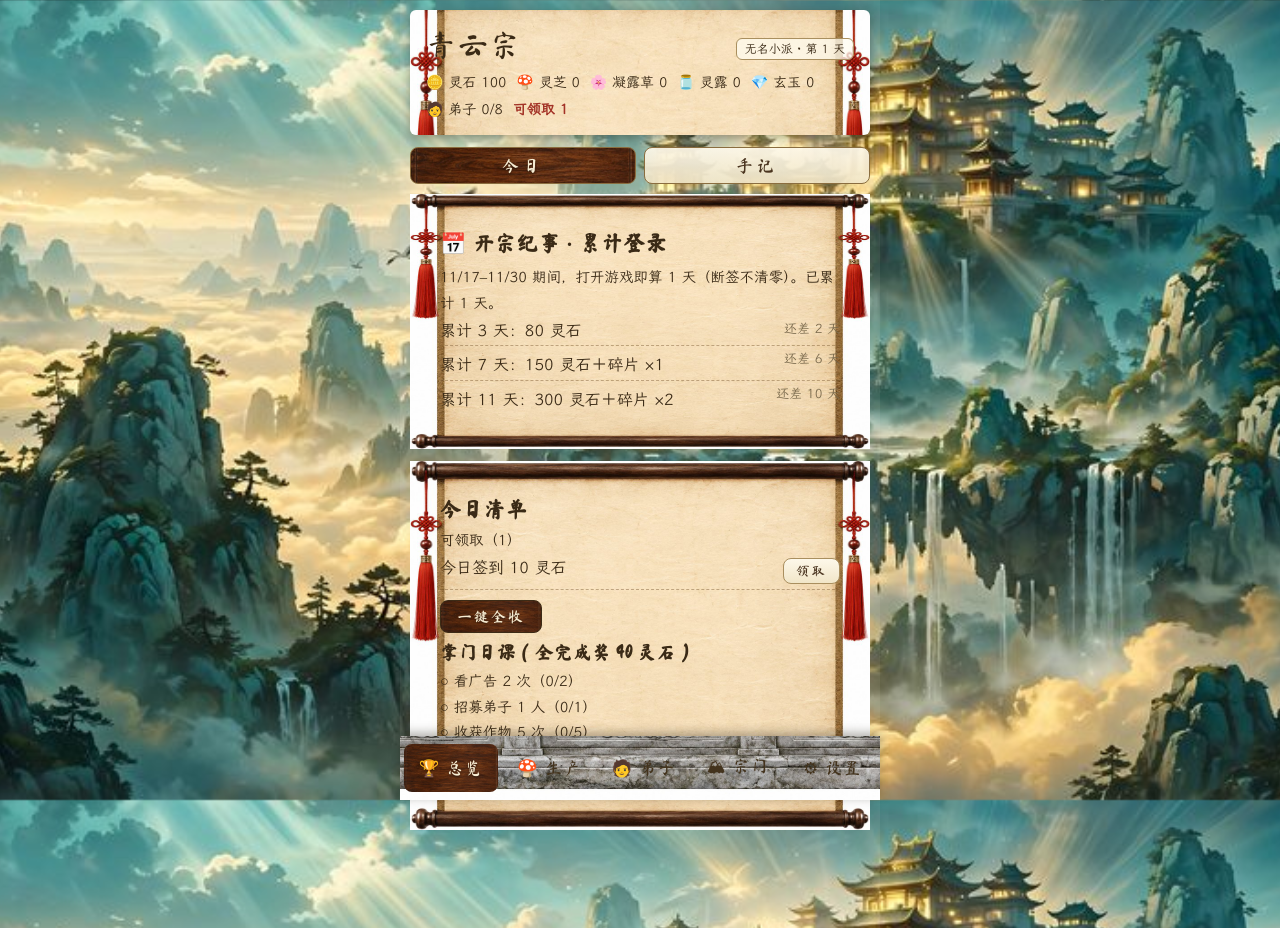
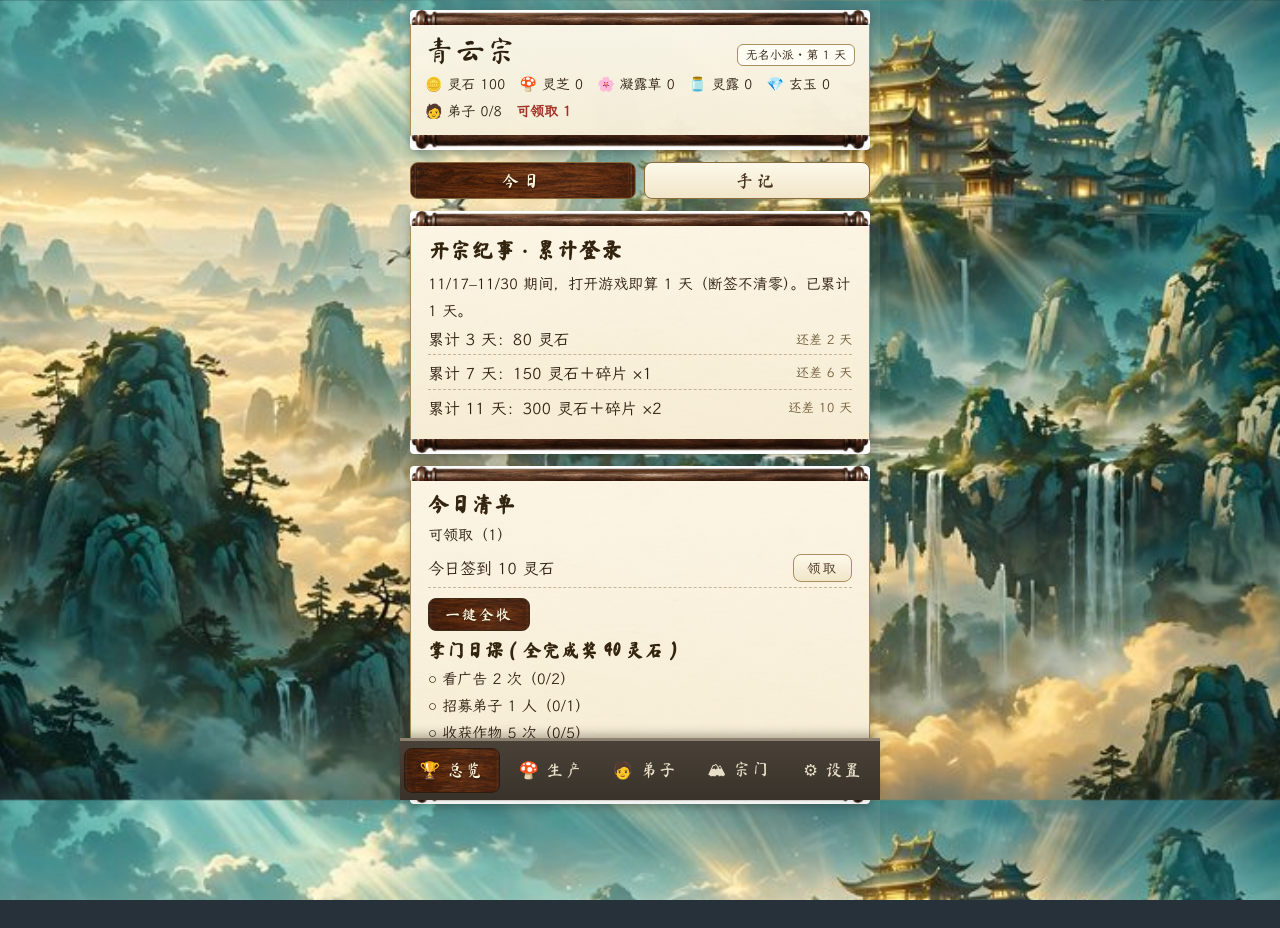
Before and after one commit to peiyuanliu212-prog/kaizongmen, a plain HTML site: page proof/index.html in a window 1280 px wide. After the commit the page ends 900 px from the top, so only its background shows below. Drawn offline with Linux system fonts and the light colour scheme.

Commit message:
proof v2: clean-first layout (roller strips, flat paper text areas, dark readable tab bar)

```diff
--- a/proof/index.html
+++ b/proof/index.html
@@ -1,49 +1,56 @@
 <!DOCTYPE html>
 <html lang="zh-CN"><head><meta charset="utf-8">
 <meta name="viewport" content="width=device-width, initial-scale=1, maximum-scale=1, user-scalable=no">
-<title>开宗门 · 卷轴风验货页</title>
+<title>开宗门 · 卷轴风验货页 v2（整洁优先）</title>
 <style>
 @font-face { font-family:'MSZ'; src:url('assets/msz.woff2') format('woff2'); }
 @font-face { font-family:'LXGW'; src:url('assets/lxgw.woff2') format('woff2'); }
 * { margin:0; padding:0; box-sizing:border-box; }
-body { font-family:'LXGW', serif; background:#26313a url('assets/bg_main.jpg') center top / cover fixed no-repeat; color:#3a2a16; }
-#app { max-width:480px; margin:0 auto; padding:10px 10px 86px; background:rgba(243,238,224,.07); min-height:100vh; }
-.hdr { background:url('assets/car_scroll.jpg') center 8% / cover; border-radius:6px; padding:20px 16px 12px; box-shadow:0 3px 10px rgba(30,24,12,.35); }
-.hdr .nm { font-family:'MSZ'; font-size:30px; letter-spacing:2px; color:#3a2a16; display:inline-block; }
-.hdr .tag { float:right; font-size:12px; background:rgba(255,252,240,.75); border:1px solid #a98f5f; border-radius:6px; padding:3px 8px; margin-top:8px; }
-.res { margin-top:10px; font-size:14px; line-height:1.9; }
+body { font-family:'LXGW', serif; background:#26313a url('assets/bg_main.jpg') center top / cover fixed no-repeat; color:#2e2010; }
+#app { max-width:480px; margin:0 auto; padding:10px 10px 84px; background:rgba(243,238,224,.07); min-height:100vh; }
+.roll { height:15px; background:url('assets/car_scroll.jpg') center top / 100% auto no-repeat; border-radius:3px; }
+.roll.b { background-position:center bottom; }
+.hdr { background:linear-gradient(180deg, rgba(252,247,233,.97), rgba(246,238,216,.97)); border:1px solid #a98f5f; border-top:none; border-bottom:none; padding:10px 14px 12px; }
+.hdrWrap { box-shadow:0 3px 10px rgba(30,24,12,.30); border-radius:4px; overflow:hidden; margin-bottom:12px; }
+.hdr .nm { font-family:'MSZ'; font-size:29px; letter-spacing:2px; }
+.hdr .tag { float:right; font-size:12px; background:#fffdf4; border:1px solid #a98f5f; border-radius:6px; padding:3px 8px; margin-top:9px; }
+.res { margin-top:8px; display:flex; flex-wrap:wrap; gap:4px 14px; font-size:14px; line-height:1.65; }
+.res span { white-space:nowrap; }
 .res b { color:#a33327; }
-.subbar { display:flex; gap:8px; margin:12px 0 10px; }
+.subbar { display:flex; gap:8px; margin:0 0 12px; }
 .subbar button { flex:1; font-family:'MSZ'; font-size:17px; letter-spacing:4px; padding:9px 0; border-radius:8px; border:1px solid #8a6d3f; cursor:pointer; }
-.subbar .on { background:url('assets/car_plaque.jpg') center / cover; color:#f7ecd2; text-shadow:0 1px 2px rgba(30,19,8,.65); }
-.subbar .off { background:linear-gradient(180deg, rgba(253,248,234,.92), rgba(241,230,200,.90)); color:#4a341f; }
-.card { background:url('assets/car_scroll.jpg') center / 100% 100% no-repeat; padding:38px 30px 34px; margin-bottom:12px; }
-.card h3 { font-family:'MSZ'; font-size:21px; letter-spacing:1px; margin-bottom:8px; }
-.card p, .card li { font-size:14.5px; line-height:1.75; list-style:none; }
-.row { display:flex; justify-content:space-between; border-bottom:1px dashed rgba(122,90,50,.45); padding:5px 0; }
+.subbar .on { background:url('assets/car_plaque.jpg') center / cover; color:#fdf6dd; text-shadow:0 1px 2px rgba(30,19,8,.7); }
+.subbar .off { background:linear-gradient(180deg,#fdf8ea,#f1e6c8); color:#4a341f; }
+.card { box-shadow:0 3px 10px rgba(30,24,12,.28); border-radius:4px; overflow:hidden; margin-bottom:12px; }
+.card .body { background:linear-gradient(180deg, rgba(252,247,233,.88), rgba(246,238,216,.86)), url('assets/tex_paper.jpg') center / cover; border-left:1px solid #a98f5f; border-right:1px solid #a98f5f; padding:13px 17px 15px; }
+.card h3 { font-family:'MSZ'; font-size:21px; letter-spacing:1px; margin-bottom:7px; color:#33240f; }
+.card p, .card li { font-size:15px; line-height:1.8; list-style:none; }
+.row { display:flex; justify-content:space-between; align-items:center; border-bottom:1px dashed rgba(122,90,50,.4); padding:5px 0; }
 .row:last-child { border-bottom:none; }
-.mut { color:#7a6a4d; font-size:13px; }
+.mut { color:#6f5c39; font-size:13px; }
 .btn { font-family:'MSZ'; letter-spacing:2px; border:1px solid #3c2b16; border-radius:8px; padding:8px 16px; cursor:pointer; }
-.btn.pri { background:url('assets/car_plaque.jpg') center / cover; color:#f7ecd2; text-shadow:0 1px 2px rgba(30,19,8,.65); font-size:15px; }
-.btn.sm { background:linear-gradient(180deg,#fdf8ea,#f1e6c8); color:#4a341f; border-color:#a98f5f; font-size:13.5px; padding:5px 12px; }
-#tabbar { position:fixed; left:50%; transform:translateX(-50%); bottom:0; width:100%; max-width:480px; height:64px; background:url('assets/car_stone_bar.jpg') center / cover; display:flex; box-shadow:0 -3px 10px rgba(30,24,12,.35); }
-#tabbar button { flex:1; background:none; border:none; font-family:'MSZ'; font-size:16.5px; letter-spacing:2px; color:#43331d; cursor:pointer; }
-#tabbar button.on { background:url('assets/car_plaque.jpg') center / cover; color:#f7ecd2; text-shadow:0 1px 2px rgba(30,19,8,.65); border-radius:8px; margin:8px 4px; }
+.btn.pri { background:url('assets/car_plaque.jpg') center / cover; color:#fdf6dd; text-shadow:0 1px 2px rgba(30,19,8,.7); font-size:15px; }
+.btn.sm { background:linear-gradient(180deg,#fdf8ea,#f1e6c8); color:#4a341f; border-color:#a98f5f; font-family:'LXGW'; font-size:13.5px; padding:5px 13px; }
+#tabbar { position:fixed; left:50%; transform:translateX(-50%); bottom:0; width:100%; max-width:480px; height:62px; background:linear-gradient(180deg,#4a4238,#38322a); border-top:3px solid #8d8272; display:flex; box-shadow:0 -3px 10px rgba(30,24,12,.35); }
+#tabbar button { flex:1; background:none; border:none; font-family:'MSZ'; font-size:16.5px; letter-spacing:2px; color:#e8dfc8; cursor:pointer; }
+#tabbar button.on { background:url('assets/car_plaque.jpg') center / cover; color:#fdf6dd; text-shadow:0 1px 2px rgba(30,19,8,.7); border-radius:8px; margin:7px 4px; border:1px solid #2c1e0e; }
 </style></head>
 <body><div id="app">
-  <div class="hdr">
-    <span class="nm">青云宗</span><span class="tag">无名小派 · 第 1 天</span>
-    <div class="res">🪙 灵石 100&nbsp;&nbsp;🍄 灵芝 0&nbsp;&nbsp;🌸 凝露草 0&nbsp;&nbsp;🫙 灵露 0&nbsp;&nbsp;💎 玄玉 0<br>🧑 弟子 0/8&nbsp;&nbsp;<b>可领取 1</b></div>
+  <div class="hdrWrap"><div class="roll"></div>
+    <div class="hdr">
+      <span class="nm">青云宗</span><span class="tag">无名小派 · 第 1 天</span>
+      <div class="res"><span>🪙 灵石 100</span><span>🍄 灵芝 0</span><span>🌸 凝露草 0</span><span>🫙 灵露 0</span><span>💎 玄玉 0</span><span>🧑 弟子 0/8</span><span><b>可领取 1</b></span></div>
+    </div><div class="roll b"></div>
   </div>
   <div class="subbar"><button class="on">今日</button><button class="off">手记</button></div>
-  <div class="card">
-    <h3>📅 开宗纪事 · 累计登录</h3>
+  <div class="card"><div class="roll"></div><div class="body">
+    <h3>开宗纪事 · 累计登录</h3>
     <p>11/17–11/30 期间，打开游戏即算 1 天（断签不清零）。已累计 1 天。</p>
     <div class="row"><span>累计 3 天：80 灵石</span><span class="mut">还差 2 天</span></div>
     <div class="row"><span>累计 7 天：150 灵石＋碎片 ×1</span><span class="mut">还差 6 天</span></div>
     <div class="row"><span>累计 11 天：300 灵石＋碎片 ×2</span><span class="mut">还差 10 天</span></div>
-  </div>
-  <div class="card">
+  </div><div class="roll b"></div></div>
+  <div class="card"><div class="roll"></div><div class="body">
     <h3>今日清单</h3>
     <p>可领取（1）</p>
     <div class="row"><span>今日签到 10 灵石</span><button class="btn sm">领取</button></div>
@@ -55,7 +62,7 @@ body { font-family:'LXGW', serif; background:#26313a url('assets/bg_main.jpg') c
       <li>○ 收获作物 5 次（0/5）</li>
     </ul>
     <p class="mut">完成日课并领奖后，解锁「进阶日课」（再 3 件，奖 60 灵石）。</p>
-  </div>
+  </div><div class="roll b"></div></div>
 </div>
 <nav id="tabbar">
   <button class="on">🏆 总览</button><button>🍄 生产</button><button>🧑 弟子</button><button>🏔 宗门</button><button>⚙ 设置</button>
```
Also changed, not shown: proof/assets/tex_paper.jpg (added).
